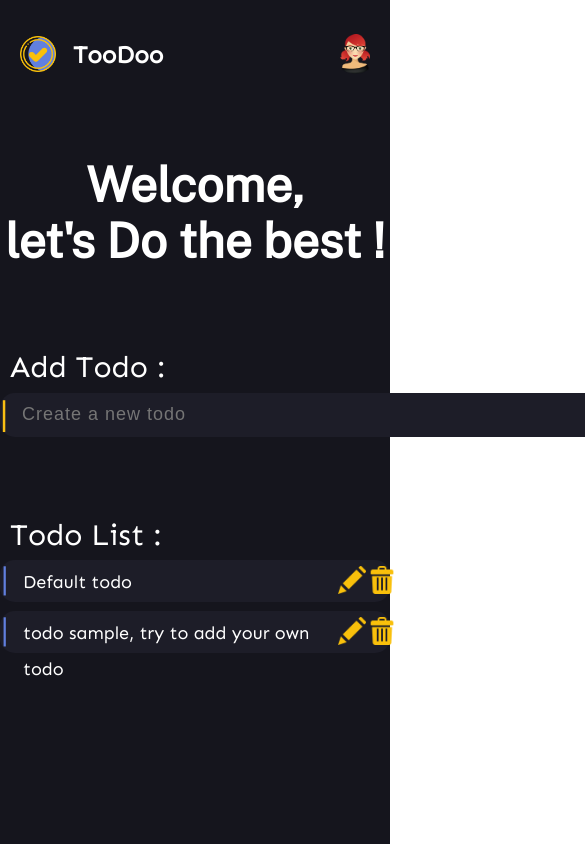
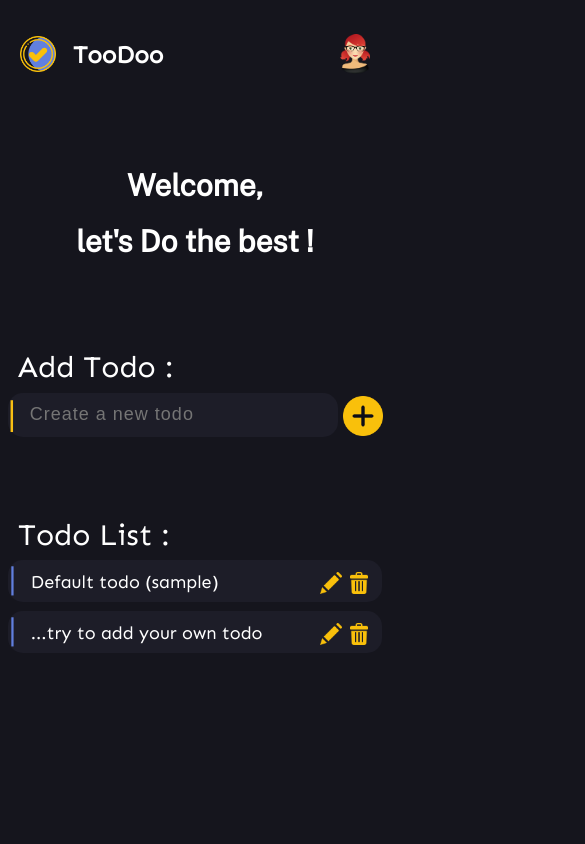
Before and after one commit to Dan33311/todo-react-app, a React (Create React App) app: page / in a window 390 px wide. Shown: the top 844 px of the page, 585 px wide, since content can reach past the window. Built offline with nearby package versions, Linux system fonts and the light colour scheme.

Commit message:
responsive style

```diff
--- a/src/AddTodoForm.js
+++ b/src/AddTodoForm.js
@@ -9,7 +9,7 @@ const AddTodoForm = ({ todo, onAddFormSubmit, onAddInputChange }) => {
         name="todo"
         type="text"
         placeholder="Create a new todo"
-        maxLength="40"
+        maxLength="24"
         value={todo}
         onChange={onAddInputChange}
       />
--- a/src/App.js
+++ b/src/App.js
@@ -8,8 +8,8 @@ import "./index.css";
 function App() {
 
   const [todos, setTodos] = useState([
-      { "id": "2021-08-13T01:18:00.241Z", "text": "Default todo" },
-      { "id": "2021-08-13T01:18:01.241Z", "text": "todo sample, try to add your own todo" }
+      { "id": "2021-08-13T01:18:00.241Z", "text": "Default todo (sample)" },
+      { "id": "2021-08-13T01:18:01.241Z", "text": "...try to add your own todo" }
     ], () => {
     let savedTodos = localStorage.getItem("todos")
     if (savedTodos) {
--- a/src/EditForm.js
+++ b/src/EditForm.js
@@ -11,7 +11,7 @@ const EditForm = ({ currentTodo, setIsEditing, onEditFormSubmit, onEditInputChan
         name="editTodo"
         type="text"
         placeholder="Edit todo"
-        maxLength="40"
+        maxLength="24"
         value={currentTodo.text}
         onChange={onEditInputChange}
       />
--- a/src/index.css
+++ b/src/index.css
@@ -4,12 +4,12 @@
 body {
   margin: 0;
   font-family: "sen";
+  background: #15151D;
   color: #ffffff;
 }
 
 .App {
   min-height: 100vh;
-  background: #15151D;
   text-align: center;
 }
 .navbar {
@@ -71,21 +71,18 @@ form {
   grid-row-gap: 10px; */
   margin: 0 auto;
   margin-top: 80px;
-  max-width: 750px;
-  /* border: 1px solid fuchsia; */
+  max-width: 550px;
 }
-
 form label {
   grid-area: 1 / 1 / 2 / 2;
   margin-left: 10px;
   text-align: left;
   font-size: 30px;
   line-height: 36px;
-  /* border: 1px solid red; */
 }
 form input {
   grid-area: 2 / 1 / 3 / 2;
-  width: 700px;
+  max-width: 500px;
   height: 44px;
   padding: 0 20px;
   background: #1d1d28;
@@ -109,19 +106,16 @@ form input:focus {
   width: 10px;
   height: 10px;
   margin-top: 10px;
-  margin-left: 10px;
   background: transparent;
   border: transparent;
-  /* border: 1px solid red; */
 }
 form button img {
   grid-area: 2 / 2 / 3 / 3;
   width: 40px;
   height: 40px;
   margin-top: -8px;
-  margin-left: -10px;
+  margin-left: -14px;
   cursor: pointer;
-  /* border: 1px solid red; */
 }
 .decoration {
   grid-area: 2 / 1 / 3 / 2 ;
@@ -137,7 +131,7 @@ form button img {
   margin-top: 80px;
   padding-left: 10px;
   margin-bottom: -3px;
-  max-width: 750px;
+  max-width: 550px;
   text-align: left;
   font-size: 30px;
   line-height: 36px;
@@ -151,7 +145,7 @@ form button img {
   height: 42px;
   background: #1d1d28;
   color: #ffffff;
-  max-width: 750px;
+  max-width: 550px;
   margin: 0 auto;
   box-sizing: border-box;
   border-style: solid;
@@ -187,7 +181,6 @@ form button img {
   margin-left: 10px;
   background: transparent;
   border: transparent;
-  /* border: 1px solid yellow; */
 }
 .decoration-2 {
   grid-area: 1 / 1 / 2 / 2 ;
@@ -199,18 +192,19 @@ form button img {
   font-style: bold;
   color: #617FDE;
 }
-.edit-button {
-  grid-area: 1 / 2 / 2 / 3;
-}
-.delete-button {
-  grid-area: 1 / 3 / 2 / 4;
-}
 .todo-preview button img {
-  width: 28px;
-  height: 28px;
-  margin-top: -8px;
+  width: 22px;
+  height: 22px;
+  margin-top: -2px;
   margin-left: -10px;
   cursor: pointer;
+}
+.edit-button { /* no worksss ? */
+  grid-area: 1 / 2 / 2 / 3;
+  border: 1px solid fuchsia;
+}
+.delete-button { /* no worksss ? */
+  grid-area: 1 / 3 / 2 / 4;
 }
 /* .edit-button img {
   grid-area: 1 / 2 / 2 / 3;
@@ -222,7 +216,7 @@ form button img {
   grid-template-columns: 14fr repeat(2, 1fr);
 }
 .edit-form input {
-  width: 650px;
+  max-width: 450px;
 }
 .edit-form button {
   align-items: center; /* text into button centered*/
@@ -233,22 +227,21 @@ form button img {
   background: transparent;
   border: transparent;
 }
-.update {
+.update { /* no worksss ? */
   grid-area: 2 / 2 / 3 / 3;
-  margin-left: 18px;
 }
-.cancel {
+.cancel { /* no worksss ? */
   grid-area: 2 / 3 / 3 / 4;
-  margin-left: 18px;
+  border: 1px solid fuchsia;
 }
 .update img {
   margin-top: -10px;
-  margin-left: -21px;
-
+  margin-left: -26px;
+  /* opacity: 0.5; */
 }
 .cancel img {
   margin-top: -10px;
-  margin-left: -18px;
+  margin-left: -12px;
 }
 footer {
   height: 200px;
@@ -257,7 +250,6 @@ footer {
   flex-direction: row;
   justify-content: center;
   align-items: flex-end;
-  /* border: 1px solid yellow; */
 }
 footer p {
   margin-bottom: 30px;
@@ -268,3 +260,47 @@ footer a {
   margin-left: 3px;
   color: rgba(255, 255, 255, 0.651);
 }
+/* border: 1px solid fuchsia; */
+@media only screen and (max-width: 569px) {
+  .greeting {
+    font-size: 30px;
+  }
+  form {
+    width: 96%;
+    justify-content: center;
+  }
+  form input {
+    width: 94%;
+  }
+  form button img {
+    margin-left: -22px;
+  }
+  .todo-list-title {
+    margin-left: 8px;
+  }
+  .todo-item-wrapper {
+    width: 96%;
+  }
+  .todo-preview button {
+    margin-left: -3px;
+  }
+  .edit-form {
+    width: 96%;
+  }
+  .edit-form input {
+    width: 86%;
+  }
+  .edit-form button {
+    margin-left: -20px;
+  }
+  button .cancel {
+    border: 1px solid greenyellow;
+    margin-left: -20px;
+  }
+  .cancel img {
+    margin-left: 0px;
+  }
+  .update img {
+    margin-left: -24px;
+  }
+}
```
